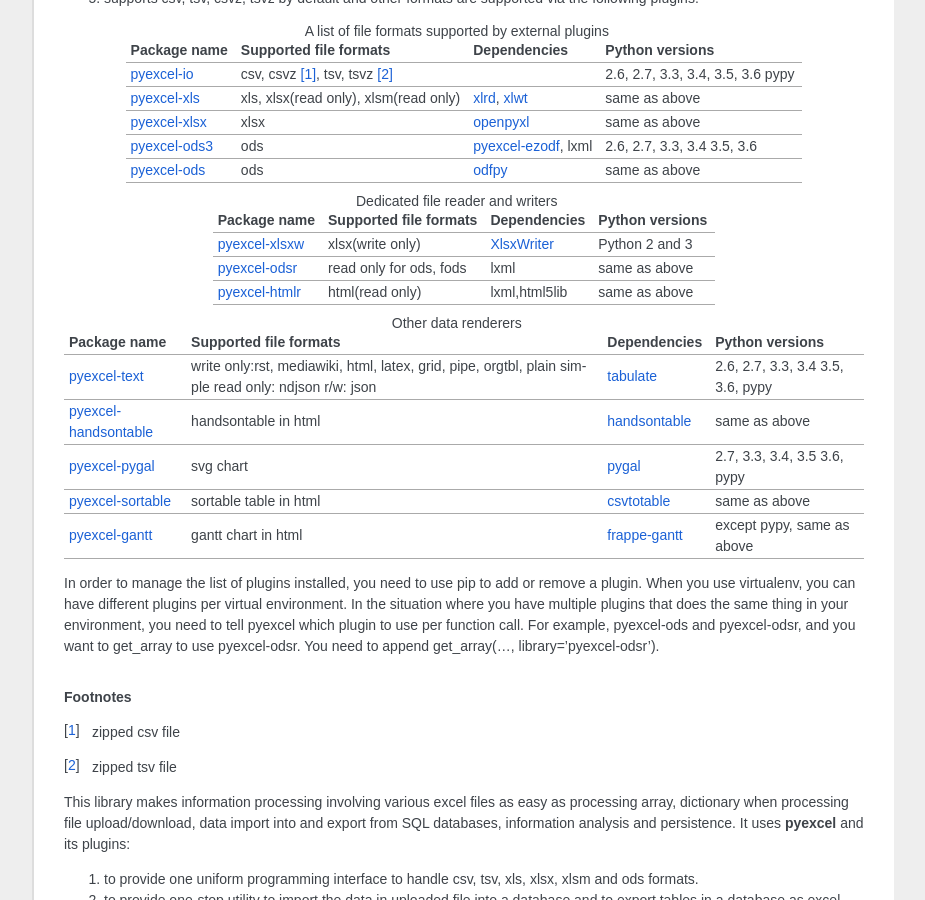
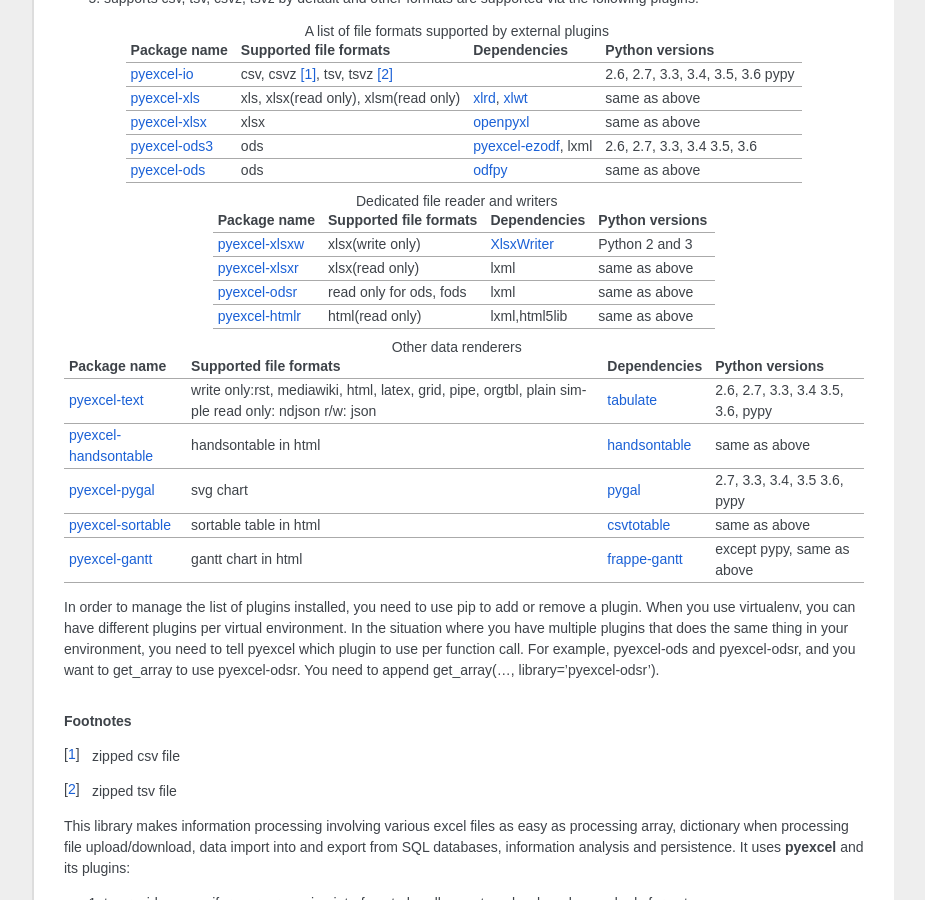
Before and after one commit to pyexcel-webwares/pyramid-excel, a Sphinx documentation site: the page built from docs/source/index.rst, in a window 1280 px wide and 900 px high, scrolled down 941 px. Shown: the whole window, without its empty margins (198-1123 px from the left). Built offline with Sphinx 7.4.7, drawn with Linux system fonts in a browser that asks for light colours; some web fonts are replaced.

Commit message:
announce pyexcel-xlsxr 0.5.0, first partial reading library for xlsx, not to read all in memory

```diff
--- a/README.rst
+++ b/README.rst
@@ -102,6 +102,7 @@ The highlighted features are:
    Package name              Supported file formats  Dependencies     Python versions
    ======================== ======================= ================= ==================
    `pyexcel-xlsxw`_         xlsx(write only)        `XlsxWriter`_     Python 2 and 3
+   `pyexcel-xlsxr`_         xlsx(read only)         lxml              same as above
    `pyexcel-odsr`_          read only for ods, fods lxml              same as above
    `pyexcel-htmlr`_         html(read only)         lxml,html5lib     same as above
    ======================== ======================= ================= ==================
@@ -114,6 +115,7 @@ The highlighted features are:
 .. _pyexcel-ods3: https://github.com/pyexcel/pyexcel-ods3
 .. _pyexcel-odsr: https://github.com/pyexcel/pyexcel-odsr
 .. _pyexcel-xlsxw: https://github.com/pyexcel/pyexcel-xlsxw
+.. _pyexcel-xlsxr: https://github.com/pyexcel/pyexcel-xlsxr
 .. _pyexcel-htmlr: https://github.com/pyexcel/pyexcel-htmlr
 
 .. _xlrd: https://github.com/python-excel/xlrd
--- a/docs/source/index.rst
+++ b/docs/source/index.rst
@@ -76,6 +76,7 @@ The highlighted features are:
    Package name              Supported file formats  Dependencies     Python versions
    ======================== ======================= ================= ==================
    `pyexcel-xlsxw`_         xlsx(write only)        `XlsxWriter`_     Python 2 and 3
+   `pyexcel-xlsxr`_         xlsx(read only)         lxml              same as above
    `pyexcel-odsr`_          read only for ods, fods lxml              same as above
    `pyexcel-htmlr`_         html(read only)         lxml,html5lib     same as above
    ======================== ======================= ================= ==================
@@ -88,6 +89,7 @@ The highlighted features are:
 .. _pyexcel-ods3: https://github.com/pyexcel/pyexcel-ods3
 .. _pyexcel-odsr: https://github.com/pyexcel/pyexcel-odsr
 .. _pyexcel-xlsxw: https://github.com/pyexcel/pyexcel-xlsxw
+.. _pyexcel-xlsxr: https://github.com/pyexcel/pyexcel-xlsxr
 .. _pyexcel-htmlr: https://github.com/pyexcel/pyexcel-htmlr
 
 .. _xlrd: https://github.com/python-excel/xlrd
--- a/setup.py
+++ b/setup.py
@@ -75,7 +75,8 @@ GS_COMMAND = ('gs pyramid-excel v0.0.5 ' +
               "Find 0.0.5 in changelog for more details")
 NO_GS_MESSAGE = ('Automatic github release is disabled. ' +
                  'Please install gease to enable it.')
-UPLOAD_FAILED_MSG = ('Upload failed. please run "%s" yourself.')
+UPLOAD_FAILED_MSG = (
+    'Upload failed. please run "%s" yourself.' % PUBLISH_COMMAND)
 HERE = os.path.abspath(os.path.dirname(__file__))
 
 
```
